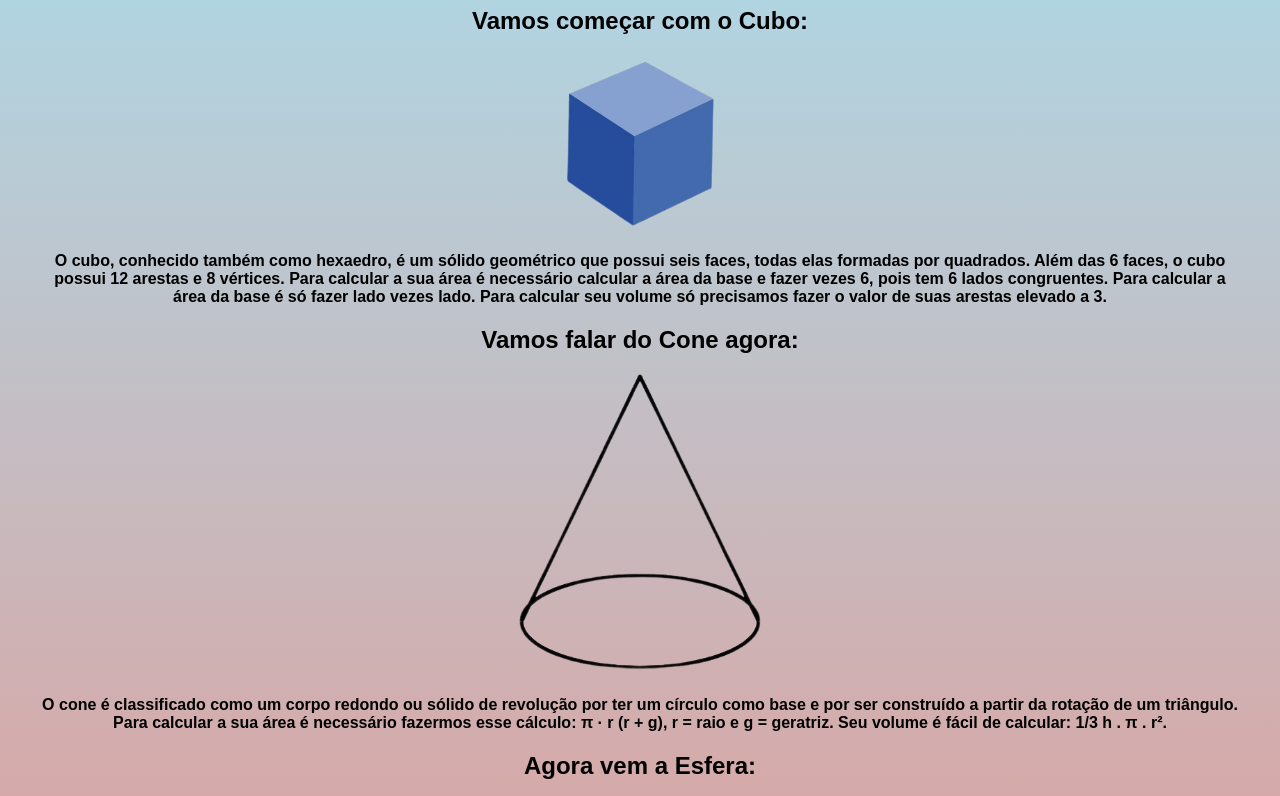
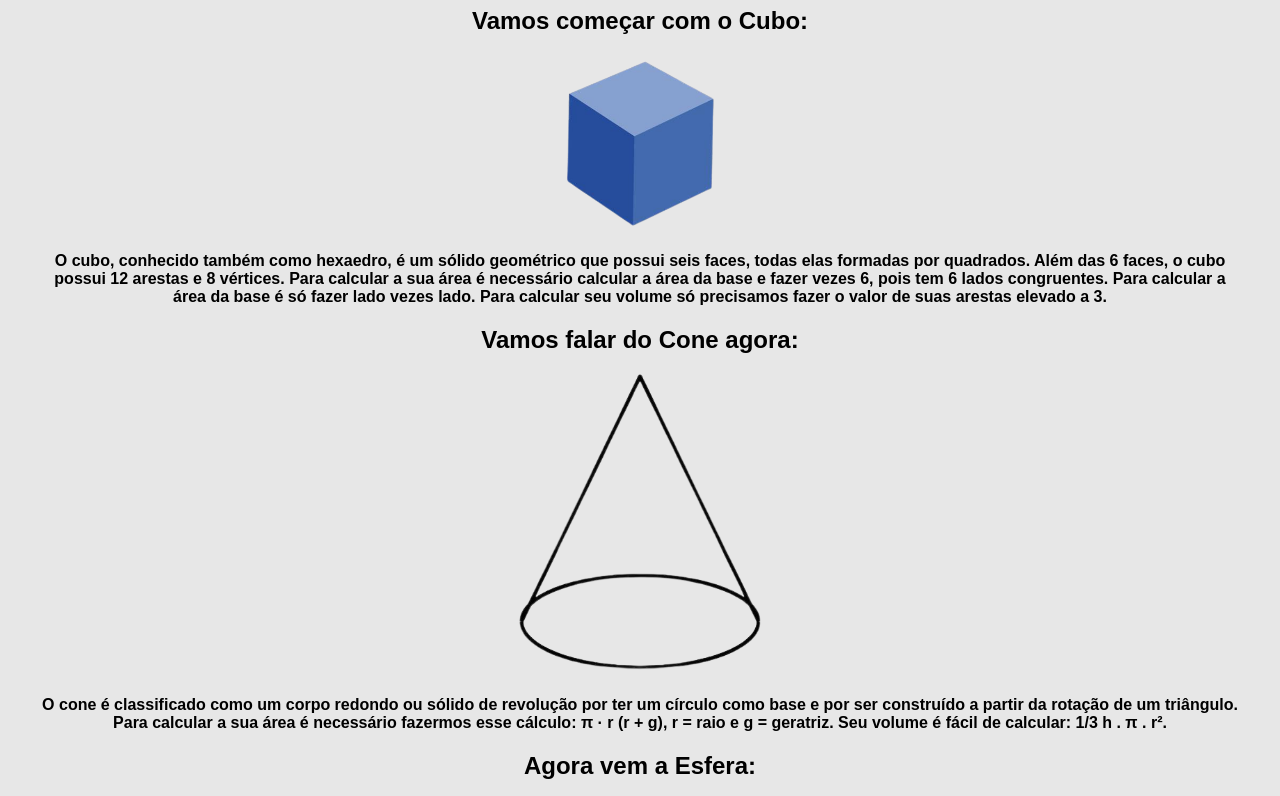
Before and after one commit to LouisPigatti/site_geometria, a plain HTML site: page index.html in a window 1280 px wide. Shown: the part 73-869 px from the top of the page. Drawn offline with Linux system fonts and the light colour scheme.

Commit message:
Mudando o background do site

```diff
--- a/style.css
+++ b/style.css
@@ -1,7 +1,7 @@
 body {
     text-align: center;
     font-family: Arial, Helvetica, sans-serif;
-    background:linear-gradient(lightblue, salmon)
+    background-color: #e7e7e7;
 }
 
 p {
```
